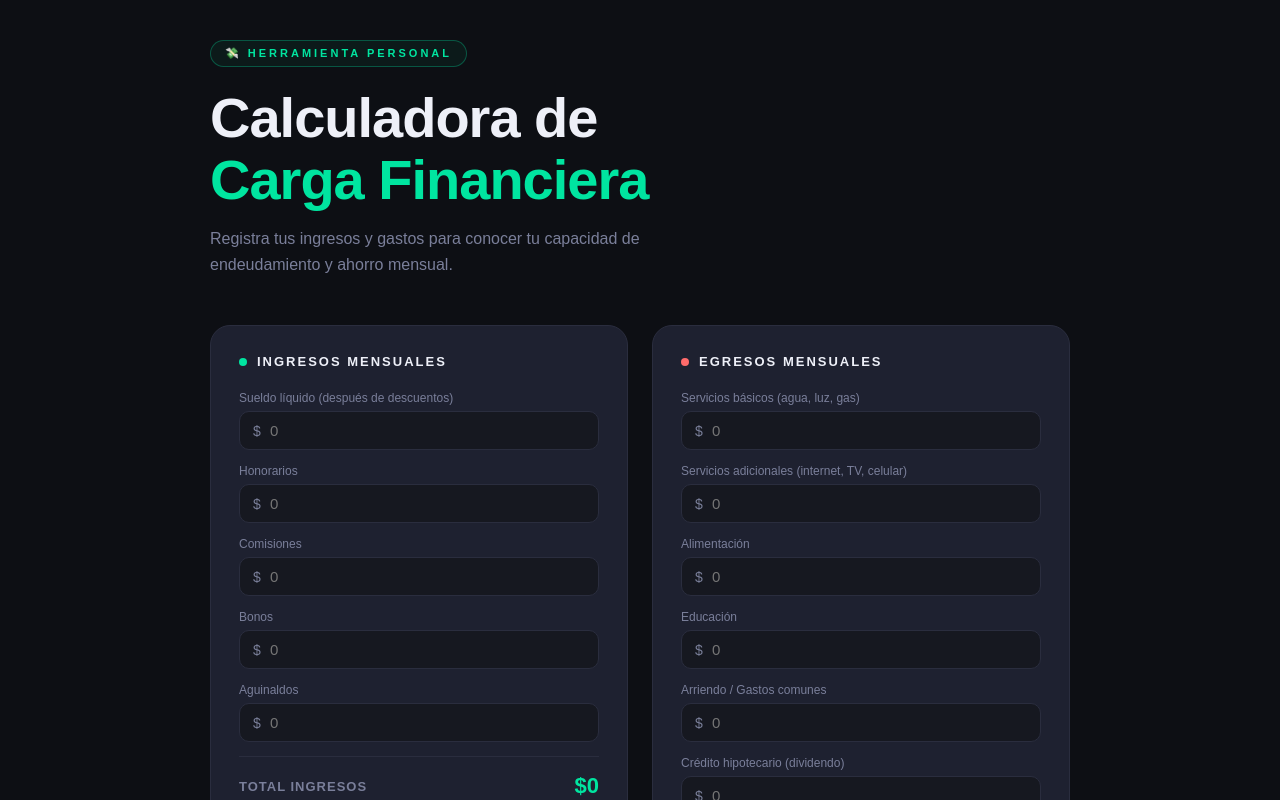
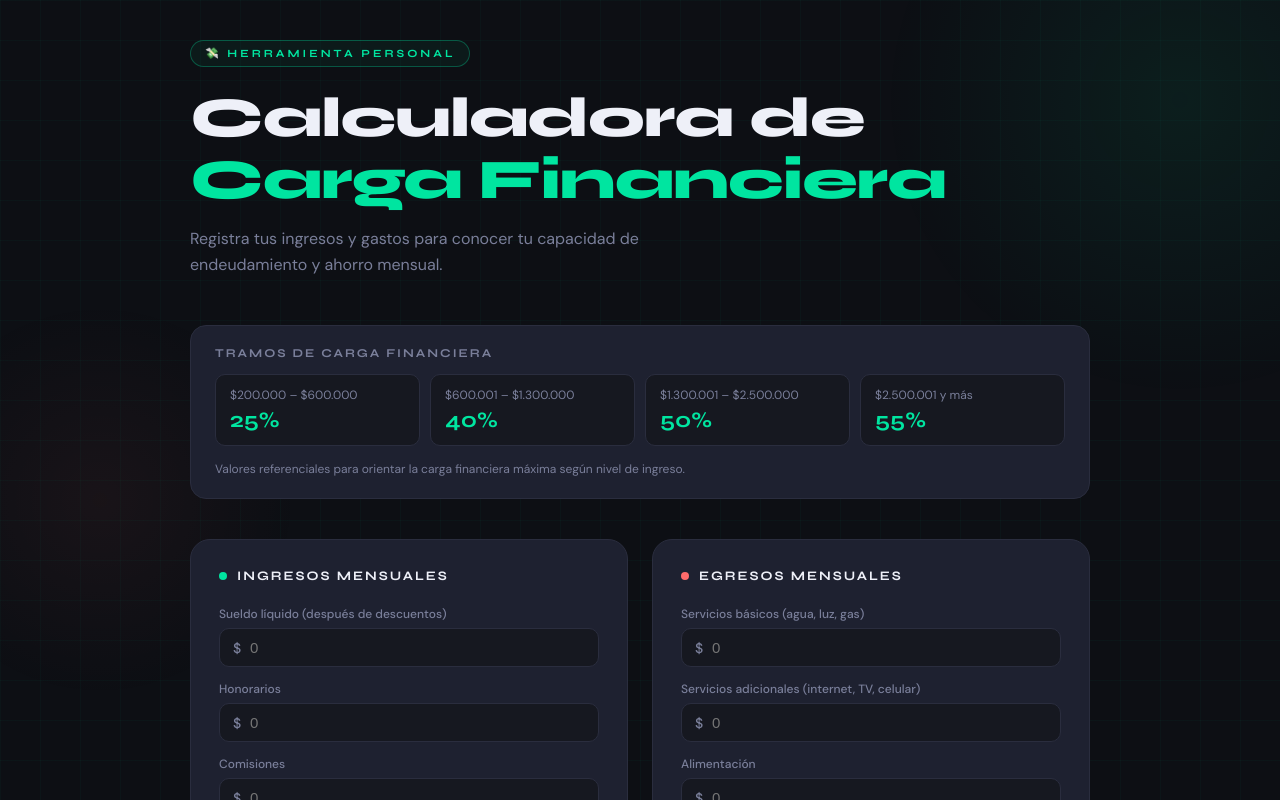
Before and after one commit to eljota1984/calculadora-financiera, a React (Vite) app: page / in a window 1280 px wide. Shown: the top 800 px of the page. Built offline with nearby package versions, Linux system fonts and the light colour scheme.

Commit message:
actualiazción de la app completa a React

```diff
--- a/index.html
+++ b/index.html
@@ -1,11 +1,12 @@
 <!doctype html>
 <html lang="en">
   <head>
-    <meta charset="UTF-8" />
-    <link rel="icon" type="image/svg+xml" href="/favicon.svg" />
-    <meta name="viewport" content="width=device-width, initial-scale=1.0" />
-    <title>calculadora-financiera</title>
-  </head>
+  <meta charset="UTF-8" />
+  <link rel="icon" type="image/svg+xml" href="/vite.svg" />
+  <meta name="viewport" content="width=device-width, initial-scale=1.0" />
+  <link href="https://fonts.googleapis.com/css2?family=Syne:wght@400;600;700;800&family=DM+Sans:wght@300;400;500&display=swap" rel="stylesheet">
+  <title>Calculadora Financiera</title>
+</head>
   <body>
     <div id="root"></div>
     <script type="module" src="/src/main.jsx"></script>
--- a/src/App.jsx
+++ b/src/App.jsx
@@ -3,6 +3,7 @@ import { incomeFields, expenseFields } from './data/fields';
 import { calculateFinancialSummary } from './utils/calculations';
 import FinancialCard from './components/FinancialCard';
 import ResultsCard from './components/ResultsCard';
+import FinancialRanges from './components/FinancialRanges';
 
 const initialValues = {
   sueldo: 0,
@@ -42,7 +43,11 @@ function App() {
     }));
   }
 
-  return (
+ return (
+  <>
+    <div className="glow"></div>
+    <div className="glow2"></div>
+
     <div className="wrapper">
       <header>
         <div className="badge">💸 Herramienta Personal</div>
@@ -58,6 +63,8 @@ function App() {
           endeudamiento y ahorro mensual.
         </p>
       </header>
+
+      <FinancialRanges />
 
       <div className="grid-2">
         <FinancialCard
@@ -77,9 +84,11 @@ function App() {
           variant="red"
         />
       </div>
+
       <ResultsCard results={results} />
     </div>
-  );
+  </>
+);
 }
 
 export default App;
--- /dev/null
+++ b/src/components/FinancialRanges.jsx
@@ -0,0 +1,26 @@
+import { financialRanges } from '../data/ranges';
+
+function FinancialRanges() {
+  return (
+    <section className="tramos">
+      <div className="tramos-title">
+        Tramos de Carga Financiera
+      </div>
+
+      <div className="tramos-grid">
+        {financialRanges.map((range) => (
+          <div className="tramo-item" key={range.income}>
+            <div className="tramo-renta">{range.income}</div>
+            <div className="tramo-pct">{range.percentage}</div>
+          </div>
+        ))}
+      </div>
+
+      <p className="tramos-note">
+        Valores referenciales para orientar la carga financiera máxima según nivel de ingreso.
+      </p>
+    </section>
+  );
+}
+
+export default FinancialRanges;
--- /dev/null
+++ b/src/data/ranges.js
@@ -0,0 +1,18 @@
+export const financialRanges = [
+  {
+    income: '$200.000 – $600.000',
+    percentage: '25%',
+  },
+  {
+    income: '$600.001 – $1.300.000',
+    percentage: '40%',
+  },
+  {
+    income: '$1.300.001 – $2.500.000',
+    percentage: '50%',
+  },
+  {
+    income: '$2.500.001 y más',
+    percentage: '55%',
+  },
+];
--- a/src/index.css
+++ b/src/index.css
@@ -19,10 +19,17 @@
   padding: 0;
 }
 
+/* body {
+  background: var(--bg);
+  color: var(--text);
+  font-family: Arial, sans-serif;
+  min-height: 100vh;
+  overflow-x: hidden;
+} */
 body {
   background: var(--bg);
   color: var(--text);
-  font-family: Arial, sans-serif;
+  font-family: 'DM Sans', sans-serif;
   min-height: 100vh;
   overflow-x: hidden;
 }
@@ -69,6 +76,7 @@ h1 span {
   max-width: 500px;
   line-height: 1.6;
 }
+
 .grid-2 {
   display: grid;
   grid-template-columns: 1fr 1fr;
@@ -192,6 +200,7 @@ input[type='number']:focus {
     grid-template-columns: 1fr;
   }
 }
+
 .results {
   margin-top: 24px;
 }
@@ -290,11 +299,9 @@ input[type='number']:focus {
   padding: 20px 24px;
   border-radius: 14px;
   margin-bottom: 16px;
-  background: linear-gradient(
-    135deg,
-    rgba(0, 229, 160, 0.08) 0%,
-    rgba(0, 229, 160, 0.02) 100%
-  );
+  background: linear-gradient(135deg,
+      rgba(0, 229, 160, 0.08) 0%,
+      rgba(0, 229, 160, 0.02) 100%);
   border: 1px solid rgba(0, 229, 160, 0.2);
 }
 
@@ -437,3 +444,154 @@ input[type='number']:focus {
     font-size: 24px;
   }
 }
+
+body::before {
+  content: '';
+  position: fixed;
+  inset: 0;
+  background-image:
+    linear-gradient(rgba(0, 229, 160, 0.03) 1px, transparent 1px),
+    linear-gradient(90deg, rgba(0, 229, 160, 0.03) 1px, transparent 1px);
+  background-size: 40px 40px;
+  pointer-events: none;
+  z-index: 0;
+}
+
+.glow {
+  position: fixed;
+  width: 600px;
+  height: 600px;
+  border-radius: 50%;
+  background: radial-gradient(circle, rgba(0, 229, 160, 0.07) 0%, transparent 70%);
+  top: -200px;
+  right: -200px;
+  pointer-events: none;
+  z-index: 0;
+}
+
+.glow2 {
+  position: fixed;
+  width: 400px;
+  height: 400px;
+  border-radius: 50%;
+  background: radial-gradient(circle, rgba(255, 107, 107, 0.05) 0%, transparent 70%);
+  bottom: 100px;
+  left: -100px;
+  pointer-events: none;
+  z-index: 0;
+}
+
+.wrapper {
+  position: relative;
+  z-index: 1;
+  width: min(100% - 40px, 1100px);
+  margin: 0 auto;
+  padding: 40px 0 80px;
+}
+/* .wrapper {
+  position: relative;
+  z-index: 1;
+} */
+
+.tramos {
+  background: var(--card);
+  border: 1px solid var(--border);
+  border-radius: 16px;
+  padding: 20px 24px;
+  margin-bottom: 40px;
+}
+
+.tramos-title {
+  font-size: 12px;
+  font-weight: 700;
+  letter-spacing: 2px;
+  text-transform: uppercase;
+  color: var(--muted);
+  margin-bottom: 14px;
+}
+
+.tramos-grid {
+  display: grid;
+  grid-template-columns: repeat(auto-fit, minmax(180px, 1fr));
+  gap: 10px;
+}
+
+.tramo-item {
+  background: var(--surface);
+  border: 1px solid var(--border);
+  border-radius: 10px;
+  padding: 12px 14px;
+}
+
+.tramo-renta {
+  font-size: 12px;
+  color: var(--muted);
+  margin-bottom: 4px;
+}
+
+.tramo-pct {
+  font-size: 22px;
+  font-weight: 700;
+  color: var(--accent);
+}
+
+.tramos-note {
+  color: var(--muted);
+  font-size: 12px;
+  line-height: 1.5;
+  margin-top: 14px;
+}
+
+@keyframes fadeDown {
+  from {
+    opacity: 0;
+    transform: translateY(-20px);
+  }
+
+  to {
+    opacity: 1;
+    transform: translateY(0);
+  }
+}
+
+@keyframes fadeUp {
+  from {
+    opacity: 0;
+    transform: translateY(20px);
+  }
+
+  to {
+    opacity: 1;
+    transform: translateY(0);
+  }
+}
+
+header {
+  animation: fadeDown 0.6s ease both;
+}
+
+.tramos {
+  animation: fadeUp 0.6s 0.1s ease both;
+}
+
+.grid-2 {
+  animation: fadeUp 0.6s 0.2s ease both;
+}
+
+.results {
+  animation: fadeUp 0.6s 0.3s ease both;
+}
+
+h1,
+.badge,
+.card-title,
+.total-label,
+.total-value,
+.results-title,
+.result-item-value,
+.saldo-label,
+.saldo-val,
+.tramos-title,
+.tramo-pct {
+  font-family: 'Syne', sans-serif;
+}
```
